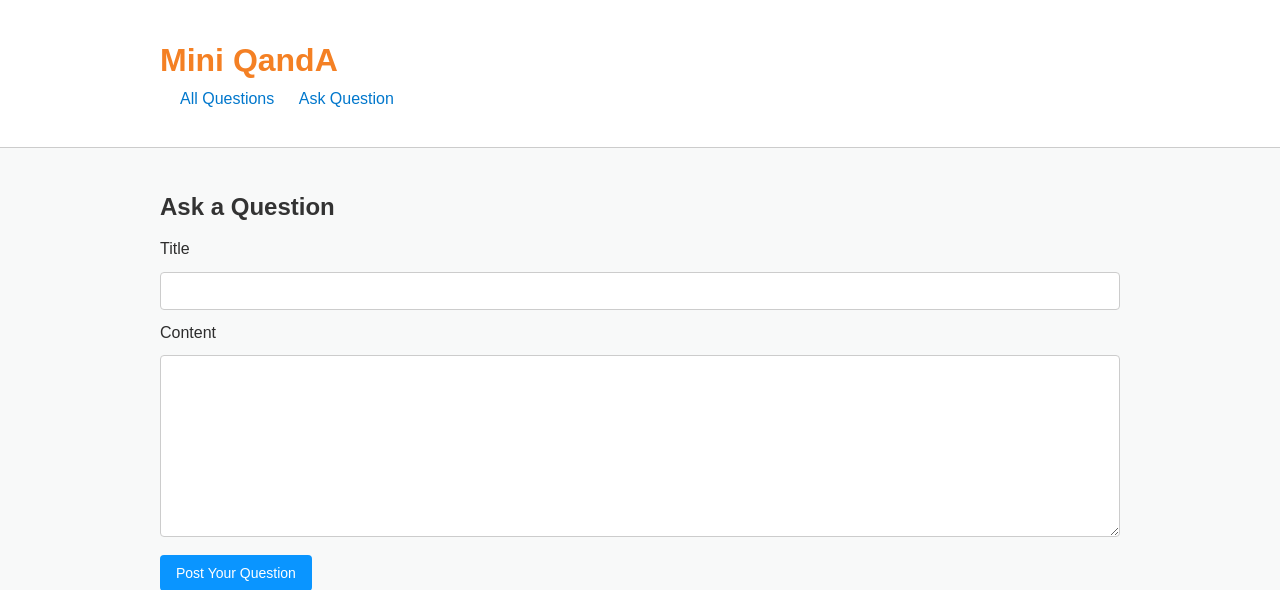
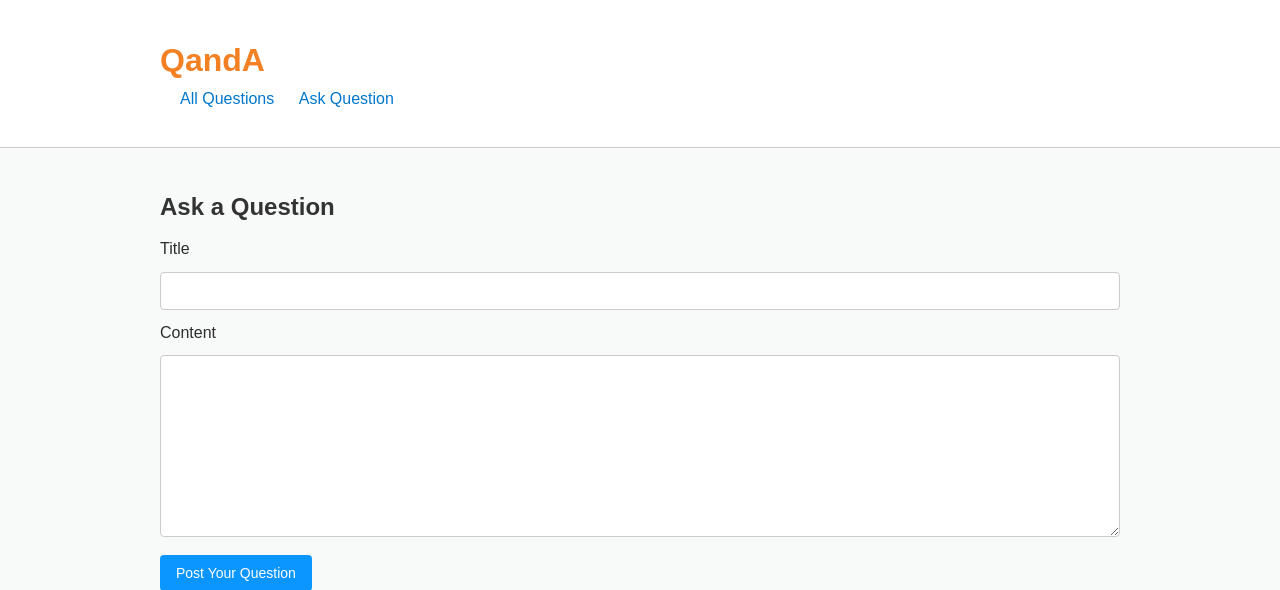
Before and after one commit to GigaDude-commitscrimes/QandA, a Django app: page /ask/ in a window 1280 px wide. Shown: the top 590 px of the page. Run offline with Django 5.2, Linux system fonts and the light colour scheme; a user stored in the database is signed in.

Commit message:
changed name in question page

```diff
--- a/QandA/forum/templates/forum/ask_question.html
+++ b/QandA/forum/templates/forum/ask_question.html
@@ -10,7 +10,7 @@
 <body>
     <header>
         <div class="container">
-            <h1><a href="/">Mini QandA</a></h1>
+            <h1><a href="/">QandA</a></h1>
             <nav>
                 <a href="/">All Questions</a>
                 <a href="{% url 'ask_question' %}">Ask Question</a>
```
Also changed, not shown: QandA/db.sqlite3.
